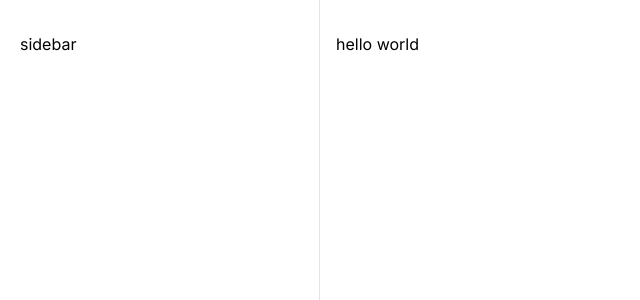
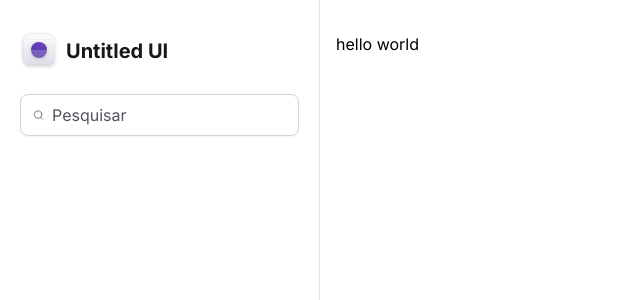
Before and after one commit to Viniciusrbr/tailwind-dashboard, a Next.js app: page / in a window 1280 px wide. Shown: the top 300 px of the page, without its empty margins (0-640 px from the left). Built offline with nearby package versions, Linux system fonts and the light colour scheme.

Commit message:
feat: logo e input de busca

```diff
--- a/package.json
+++ b/package.json
@@ -9,6 +9,7 @@
     "lint": "next lint"
   },
   "dependencies": {
+    "lucide-react": "^0.436.0",
     "next": "14.2.7",
     "react": "^18",
     "react-dom": "^18"
--- a/src/app/layout.tsx
+++ b/src/app/layout.tsx
@@ -1,6 +1,7 @@
 import type { Metadata } from 'next'
 import { Inter } from 'next/font/google'
 import './globals.css'
+import Sidebar from '@/components/Sidebar'
 
 const inter = Inter({ subsets: ['latin'] })
 
@@ -18,7 +19,7 @@
     <html lang="pt-br">
       <body className={inter.className}>
         <div className="grid-cols-app grid min-h-screen">
-          <aside className="border-r border-zinc-200 px-5 py-8">sidebar</aside>
+          <Sidebar />
           <main className="px-4 pb-12 pt-8">{children}</main>
         </div>
       </body>
--- /dev/null
+++ b/src/components/Sidebar/Logo.tsx
@@ -0,0 +1,209 @@
+export function Logo() {
+  return (
+    <strong className="flex items-center gap-2 text-xl text-zinc-900">
+      <svg
+        width={38}
+        height={38}
+        viewBox="0 0 38 38"
+        fill="none"
+        xmlns="http://www.w3.org/2000/svg"
+      >
+        <g filter="url(#filter0_dd_23369_307)">
+          <g clipPath="url(#clip0_23369_307)">
+            <rect x={3} y={2} width={32} height={32} rx={8} fill="#fff" />
+            <rect
+              x={3}
+              y={2}
+              width={32}
+              height={32}
+              rx={8}
+              fill="url(#paint0_linear_23369_307)"
+            />
+            <path
+              fillRule="evenodd"
+              clipRule="evenodd"
+              d="M19 4.039c-7.71 0-13.961 6.25-13.961 13.961 0 7.71 6.25 13.961 13.961 13.961 7.71 0 13.961-6.25 13.961-13.961 0-7.71-6.25-13.961-13.961-13.961zM4.961 18c0-7.753 6.286-14.039 14.039-14.039S33.039 10.247 33.039 18 26.753 32.039 19 32.039 4.961 25.753 4.961 18z"
+              fill="#D0D5DD"
+            />
+            <path
+              fillRule="evenodd"
+              clipRule="evenodd"
+              d="M19 14.078a3.922 3.922 0 100 7.845 3.922 3.922 0 000-7.845zM15 18a4 4 0 118 0 4 4 0 01-8 0z"
+              fill="#D0D5DD"
+            />
+            <path
+              fillRule="evenodd"
+              clipRule="evenodd"
+              d="M19 15.32a2.68 2.68 0 100 5.36 2.68 2.68 0 000-5.36zM16.243 18a2.757 2.757 0 115.514 0 2.757 2.757 0 01-5.514 0z"
+              fill="#D0D5DD"
+            />
+            <path d="M18.961 2h.078v32h-.078V2z" fill="#D0D5DD" />
+            <path d="M35 17.96v.079H3v-.078h32z" fill="#D0D5DD" />
+            <path
+              d="M29.602 2h.078v32h-.078V2zM13.64 2h.078v32h-.077V2zM24.282 2h.077v32h-.077V2zM8.32 2h.078v32H8.32V2z"
+              fill="#D0D5DD"
+            />
+            <path
+              d="M35 28.602v.077H3v-.077h32zM35 12.64v.078H3v-.077h32zM35 23.281v.078H3v-.078h32zM35 7.32v.078H3V7.32h32z"
+              fill="#D0D5DD"
+            />
+            <g filter="url(#filter1_dd_23369_307)">
+              <circle
+                cx={19}
+                cy={18}
+                r={8}
+                fill="url(#paint1_linear_23369_307)"
+              />
+            </g>
+            <g filter="url(#filter2_b_23369_307)">
+              <path
+                d="M3 18h32v3.2c0 4.48 0 6.72-.872 8.432a8 8 0 01-3.496 3.496C28.92 34 26.68 34 22.2 34h-6.4c-4.48 0-6.72 0-8.432-.872a8 8 0 01-3.496-3.496C3 27.92 3 25.68 3 21.2V18z"
+                fill="#fff"
+                fillOpacity={0.2}
+              />
+            </g>
+          </g>
+          <rect
+            x={3.15}
+            y={2.15}
+            width={31.7}
+            height={31.7}
+            rx={7.85}
+            stroke="#D0D5DD"
+            strokeWidth={0.3}
+          />
+        </g>
+        <defs>
+          <filter
+            id="filter0_dd_23369_307"
+            x={0}
+            y={0}
+            width={38}
+            height={38}
+            filterUnits="userSpaceOnUse"
+            colorInterpolationFilters="sRGB"
+          >
+            <feFlood floodOpacity={0} result="BackgroundImageFix" />
+            <feColorMatrix
+              in="SourceAlpha"
+              values="0 0 0 0 0 0 0 0 0 0 0 0 0 0 0 0 0 0 127 0"
+              result="hardAlpha"
+            />
+            <feOffset dy={1} />
+            <feGaussianBlur stdDeviation={1} />
+            <feColorMatrix values="0 0 0 0 0.0627451 0 0 0 0 0.0941176 0 0 0 0 0.156863 0 0 0 0.06 0" />
+            <feBlend
+              in2="BackgroundImageFix"
+              result="effect1_dropShadow_23369_307"
+            />
+            <feColorMatrix
+              in="SourceAlpha"
+              values="0 0 0 0 0 0 0 0 0 0 0 0 0 0 0 0 0 0 127 0"
+              result="hardAlpha"
+            />
+            <feOffset dy={1} />
+            <feGaussianBlur stdDeviation={1.5} />
+            <feColorMatrix values="0 0 0 0 0.0627451 0 0 0 0 0.0941176 0 0 0 0 0.156863 0 0 0 0.1 0" />
+            <feBlend
+              in2="effect1_dropShadow_23369_307"
+              result="effect2_dropShadow_23369_307"
+            />
+            <feBlend
+              in="SourceGraphic"
+              in2="effect2_dropShadow_23369_307"
+              result="shape"
+            />
+          </filter>
+          <filter
+            id="filter1_dd_23369_307"
+            x={8}
+            y={8}
+            width={22}
+            height={22}
+            filterUnits="userSpaceOnUse"
+            colorInterpolationFilters="sRGB"
+          >
+            <feFlood floodOpacity={0} result="BackgroundImageFix" />
+            <feColorMatrix
+              in="SourceAlpha"
+              values="0 0 0 0 0 0 0 0 0 0 0 0 0 0 0 0 0 0 127 0"
+              result="hardAlpha"
+            />
+            <feOffset dy={1} />
+            <feGaussianBlur stdDeviation={1} />
+            <feColorMatrix values="0 0 0 0 0.0627451 0 0 0 0 0.0941176 0 0 0 0 0.156863 0 0 0 0.06 0" />
+            <feBlend
+              in2="BackgroundImageFix"
+              result="effect1_dropShadow_23369_307"
+            />
+            <feColorMatrix
+              in="SourceAlpha"
+              values="0 0 0 0 0 0 0 0 0 0 0 0 0 0 0 0 0 0 127 0"
+              result="hardAlpha"
+            />
+            <feOffset dy={1} />
+            <feGaussianBlur stdDeviation={1.5} />
+            <feColorMatrix values="0 0 0 0 0.0627451 0 0 0 0 0.0941176 0 0 0 0 0.156863 0 0 0 0.1 0" />
+            <feBlend
+              in2="effect1_dropShadow_23369_307"
+              result="effect2_dropShadow_23369_307"
+            />
+            <feBlend
+              in="SourceGraphic"
+              in2="effect2_dropShadow_23369_307"
+              result="shape"
+            />
+          </filter>
+          <filter
+            id="filter2_b_23369_307"
+            x={-2}
+            y={13}
+            width={42}
+            height={26}
+            filterUnits="userSpaceOnUse"
+            colorInterpolationFilters="sRGB"
+          >
+            <feFlood floodOpacity={0} result="BackgroundImageFix" />
+            <feGaussianBlur in="BackgroundImageFix" stdDeviation={2.5} />
+            <feComposite
+              in2="SourceAlpha"
+              operator="in"
+              result="effect1_backgroundBlur_23369_307"
+            />
+            <feBlend
+              in="SourceGraphic"
+              in2="effect1_backgroundBlur_23369_307"
+              result="shape"
+            />
+          </filter>
+          <linearGradient
+            id="paint0_linear_23369_307"
+            x1={19}
+            y1={2}
+            x2={19}
+            y2={34}
+            gradientUnits="userSpaceOnUse"
+          >
+            <stop stopColor="#fff" />
+            <stop offset={1} stopColor="#D0D5DD" />
+          </linearGradient>
+          <linearGradient
+            id="paint1_linear_23369_307"
+            x1={15}
+            y1={26}
+            x2={23}
+            y2={10}
+            gradientUnits="userSpaceOnUse"
+          >
+            <stop stopColor="#53389E" />
+            <stop offset={1} stopColor="#6941C6" />
+          </linearGradient>
+          <clipPath id="clip0_23369_307">
+            <rect x={3} y={2} width={32} height={32} rx={8} fill="#fff" />
+          </clipPath>
+        </defs>
+      </svg>
+      <span>Untitled UI</span>
+    </strong>
+  )
+}
--- /dev/null
+++ b/src/components/Sidebar/index.tsx
@@ -0,0 +1,18 @@
+import { Search } from 'lucide-react'
+import { Logo } from './Logo'
+
+export default function Sidebar() {
+  return (
+    <aside className="space-y-6 border-r border-zinc-200 px-5 py-8">
+      <Logo />
+
+      <div className="flex w-full items-center gap-2 rounded-lg border border-zinc-300 px-3 py-2 shadow-sm">
+        <Search className="h-5 text-zinc-500" />
+        <input
+          className="flex-1 border-0 bg-transparent p-0 text-zinc-900 placeholder-zinc-600"
+          placeholder="Pesquisar"
+        />
+      </div>
+    </aside>
+  )
+}
```
Also changed, not shown: 1 other file (tests, documents, lock files or other folders).
